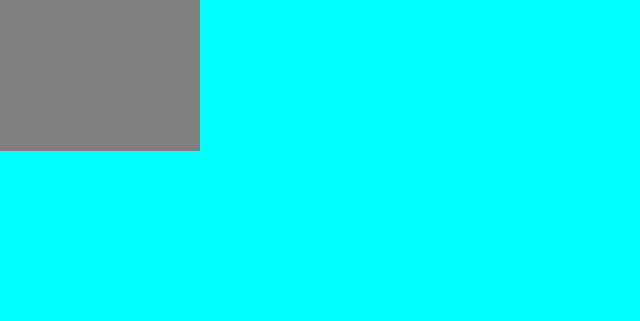
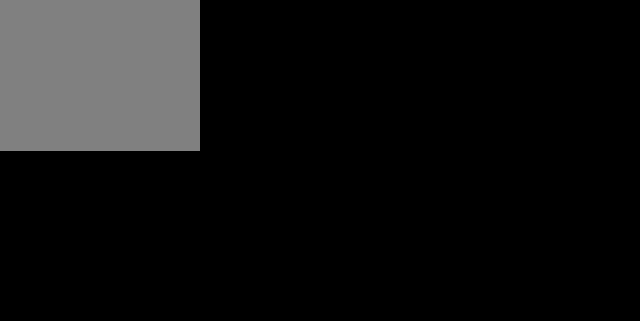
Before and after one commit to marquito-kp/tt-css-js-pro, a plain HTML site: page aula02/index.html in a window 1280 px wide. Shown: the part 494-815 px from the top of the page, without its empty margins (0-640 px from the left). Drawn offline with Linux system fonts and the light colour scheme.

Commit message:
adicionando variáveis

```diff
--- a/aula02/style.css
+++ b/aula02/style.css
@@ -1,7 +1,12 @@
+:root {
+    --cor-de-fundo: black;
+    --tamanho-de-fonte: 30px;
+}
+
 body, html {
     width: 100%;
     height: 100vh;
-    background-color: aqua;
+    background-color: var(--cor-de-fundo);
 
 }
 
@@ -27,7 +32,7 @@ body, html {
 
 .text {
     color: brown;
-    font-size: 30px;
+    font-size: var(--tamanho-de-fonte);
     font-weight: bold;
     margin: 15px 0 15px 0;
     text-align: center;
```
